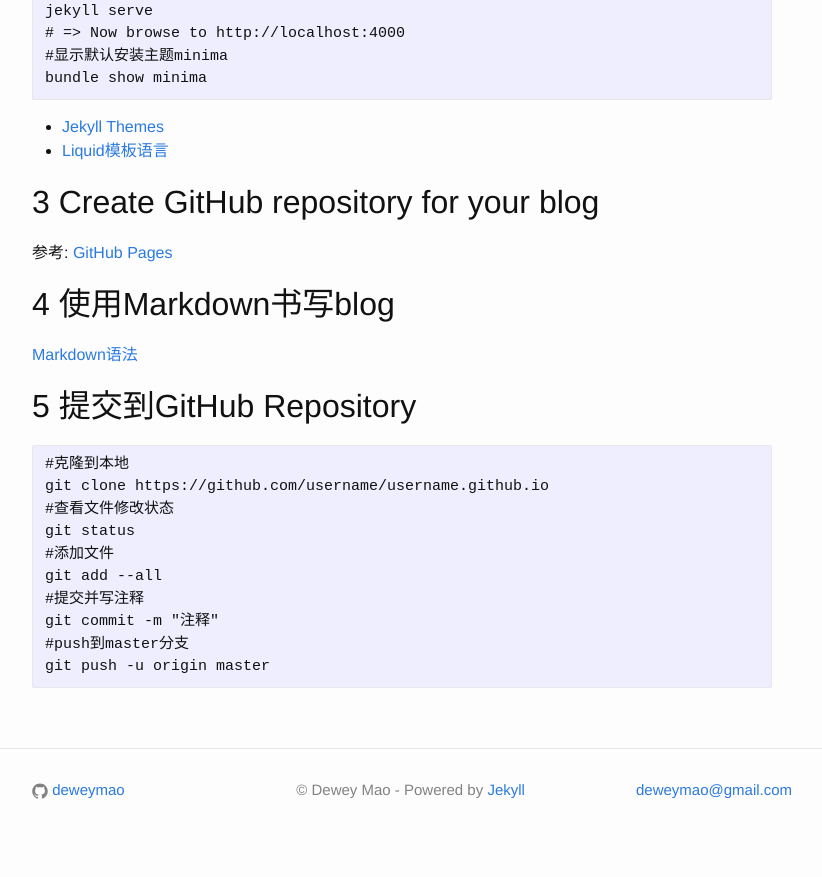
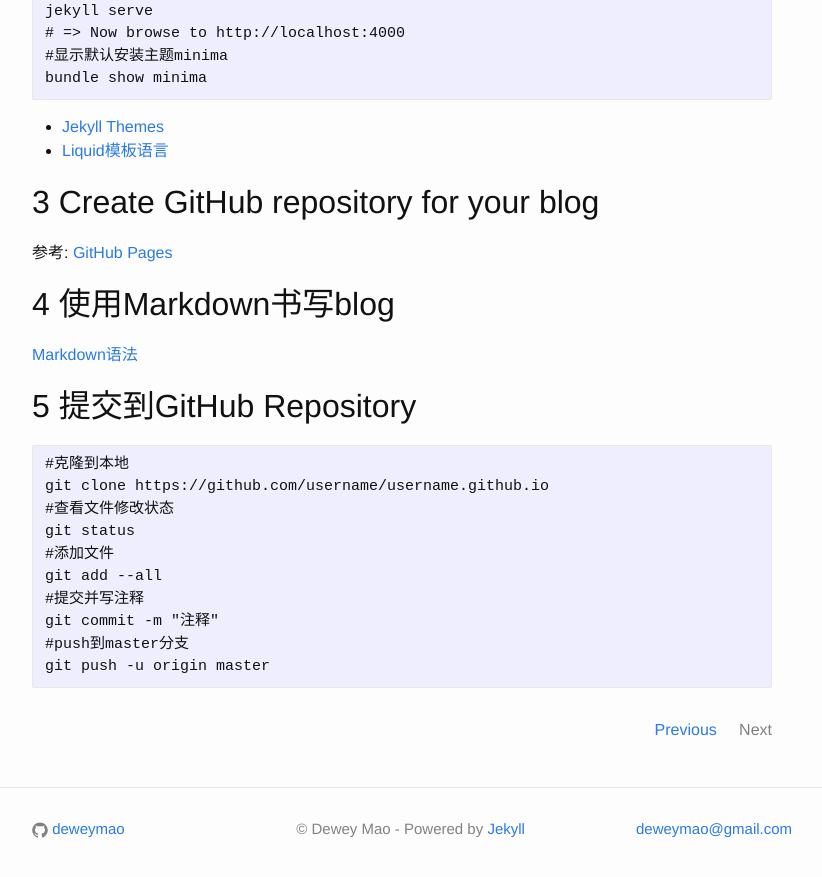
Before and after one commit to deweymao/deweymao.github.io, a Jekyll site: the page built from _posts/2017-04-07-build_personal_blog_by_github_pages_jekyll.md, in a window 1280 px wide and 900 px high, scrolled down 1023 px. Shown: the top 877 px of the window, without its empty margins (238-1060 px from the left). Built offline with Jekyll 4.4.1, drawn with Linux system fonts in a browser that asks for light colours.

```diff
--- a/_layouts/post.html
+++ b/_layouts/post.html
@@ -20,12 +20,20 @@ layout: default
   </div>
 
   <p align="right">
-   {% if page.next %}
-    <a href="{{ site.url }}{{ page.next.url }}"> Previous </a> &nbsp &nbsp
+   {% if page.previous and page.next %}
+    <a href="{{ site.url }}{{ page.previous.url }}"> Previous </a> &nbsp &nbsp
+	<a href="{{ site.url }}{{ page.next.url }}"> Next </a>
+   {% elsif page.previous and page.next == nil %}
+    <a href="{{ site.url }}{{ page.previous.url }}"> Previous </a> &nbsp &nbsp
+	<font color="gray">Next</font>
+   {% elsif page.previous == nil and page.next %}
+    <font color="gray">Previous</font> &nbsp &nbsp
+	<a href="{{ site.url }}{{ page.next.url }}"> Next </a>
+   {% else %}
+    <font color="gray">Previous</font> &nbsp &nbsp
+    <font color="gray">Next</font>
    {% endif %}
-   {% if page.previous %}
-    <a href="{{ site.url }}{{ page.previous.url }}"> Next </a>
-   {% endif %}
+
   </p>
 
   {% if site.disqus.shortname %}
```
Also changed, not shown: _posts/2015-10-01-blog-demo-xxx-algorithm.md (added, +9 -0 lines), _posts/2016-10-10-blog-demo-algorithm.md (added, +9 -0 lines).
